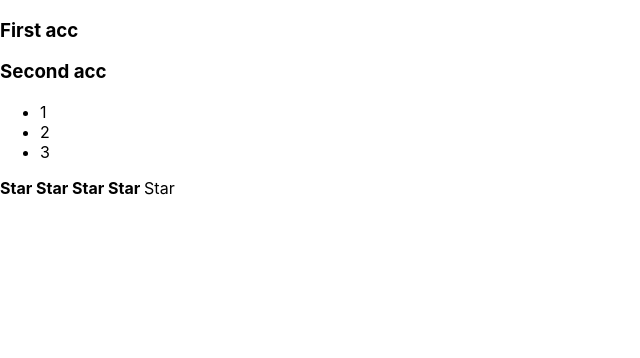
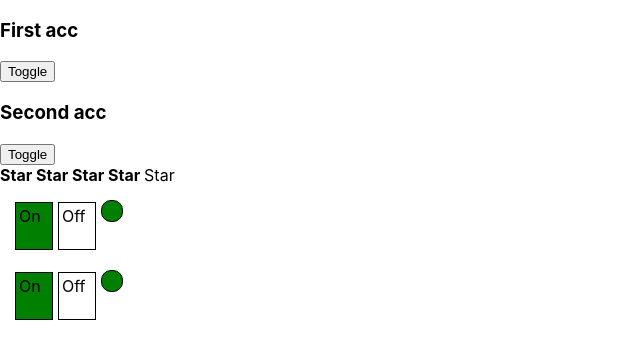
Before and after one commit to LovaVikasso/MicrotasksPlusKabzda, a React (Create React App) app: page / in a window 1280 px wide. Shown: the top 358 px of the page, without its empty margins (0-640 px from the left). Built offline with nearby package versions, Linux system fonts and the light colour scheme.

Commit message:
Uncontrolled component  and useState via Accordion, OnOffRadio

```diff
--- a/src/App.tsx
+++ b/src/App.tsx
@@ -5,6 +5,7 @@ import {Input} from "./components/Input";
 import {Button} from "./components/Button";
 import Accordion from "./components/Accordion";
 import Rating from "./components/Rating";
+import OnOff from "./components/OnOff";
 
 
 function App() {
@@ -26,9 +27,11 @@ function App() {
     return (
 
         <div>
-            <Accordion titleValue={'First acc'} collapsed={true}/>
-            <Accordion titleValue={'Second acc'} collapsed={false}/>
+            <Accordion titleValue={'First acc'}/>
+            <Accordion titleValue={'Second acc'}/>
             <Rating value={4}/>
+            <OnOff />
+            <OnOff />
             {/*<FullInput addMessage={addMessage}/> Универсальный компонент - инпут + кнопка*/}
             {/*<div>*/}
             {/*    <p>Универсальный инпут + универсальная кнопка</p>*/}
--- a/src/components/Accordion.tsx
+++ b/src/components/Accordion.tsx
@@ -1,27 +1,29 @@
-import React from 'react';
+import React, {useState} from 'react';
 
 type AccordionPropsType = {
-    titleValue:string
-    collapsed?:boolean
+    titleValue: string
+    // collapsed?:boolean
 }
-const Accordion = (props:AccordionPropsType) => {
-
+const Accordion = (props: AccordionPropsType) => {
+    let [collapsed, setCollapsed] = useState(true)
     return (
         <div>
             <AccordionTitle title={props.titleValue}/>
-            {!props.collapsed && <AccordionBody />}
+            <button onClick={() => {setCollapsed(!collapsed)}}>Toggle</button>
+            {!collapsed && <AccordionBody/>}
         </div>
     );
 };
 
 type AccordionTitlePropsType = {
-    title:string
+    title: string
 }
-const AccordionTitle = (props:AccordionTitlePropsType)=>{
+const AccordionTitle = (props: AccordionTitlePropsType) => {
     return <h3>{props.title}</h3>
 
+
 }
-const AccordionBody = ()=>{
+const AccordionBody = () => {
     return (
         <div>
             <ul>
--- /dev/null
+++ b/src/components/OnOff.module.css
@@ -0,0 +1,4 @@
+.onOff {
+    margin:10px;
+    padding: 5px;
+}
--- /dev/null
+++ b/src/components/OnOff.tsx
@@ -0,0 +1,45 @@
+import React, {useState} from 'react';
+import s from "./OnOff.module.css"
+
+type OnOffPropsType = {
+    // value:boolean
+}
+const OnOff = (props: OnOffPropsType) => {
+    let [value, setValue] = useState(true)
+    const onStyle = {
+        width: "30px",
+        height: "40px",
+        border: "1px solid black",
+        display: "inline-block",
+        padding: "3px",
+        backgroundColor: value ? "green" : "white"
+    }
+    const offStyle = {
+        width: "30px",
+        height: "40px",
+        border: "1px solid black",
+        display: "inline-block",
+        marginLeft: "5px",
+        padding: "3px",
+        backgroundColor: value ? "white" : "red"
+    }
+    const indicatorStyle = {
+        width: "20px",
+        height: "20px",
+        borderRadius: "10px",
+        border: "1px solid black",
+        display: "inline-block",
+        marginLeft: "5px",
+        backgroundColor: value ? "green" : "red"
+    }
+
+    return (
+        <div className={s.onOff}>
+            <div style={onStyle} onClick={()=>setValue(true)}>On</div>
+            <div style={offStyle} onClick={()=>setValue(false)}>Off</div>
+            <div style={indicatorStyle}></div>
+        </div>
+    );
+};
+
+export default OnOff;
```
